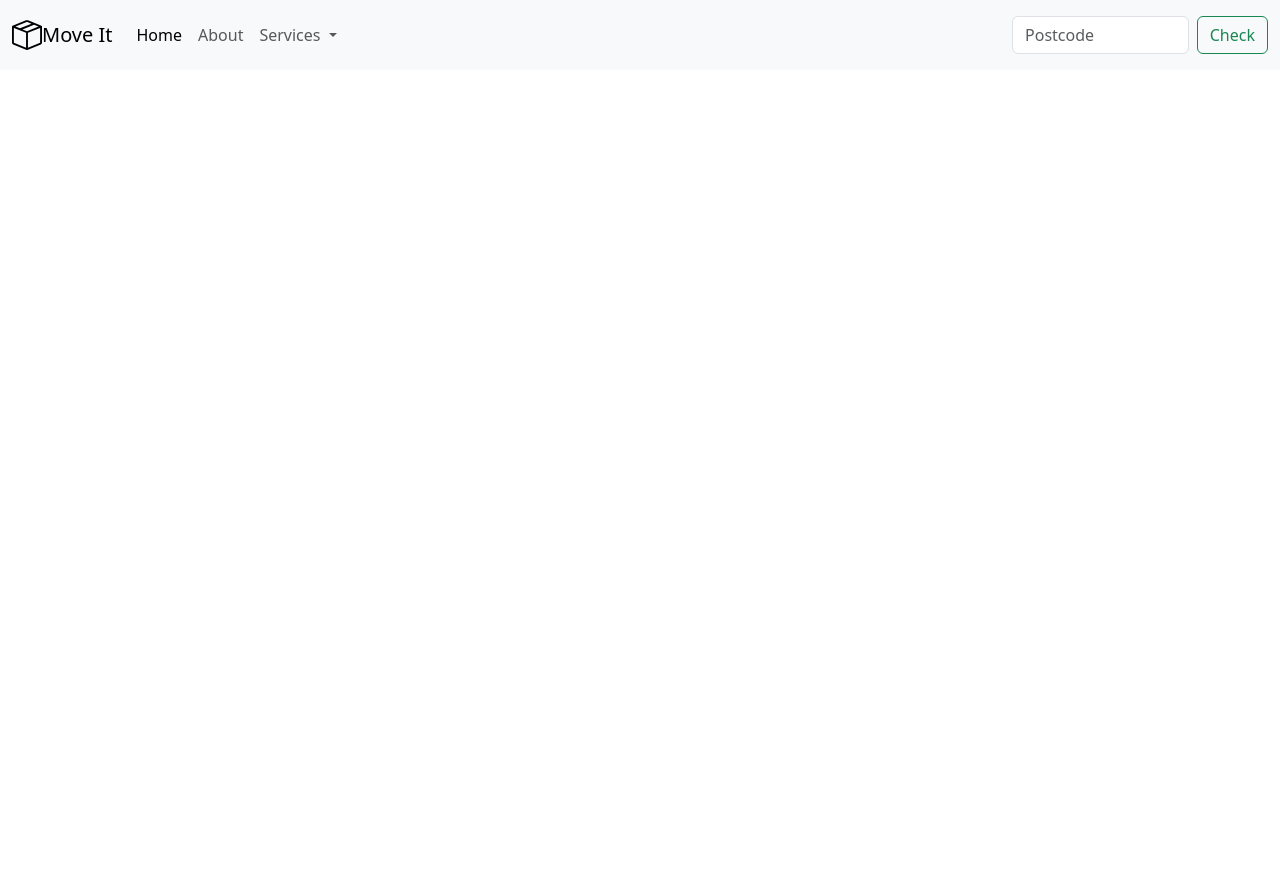
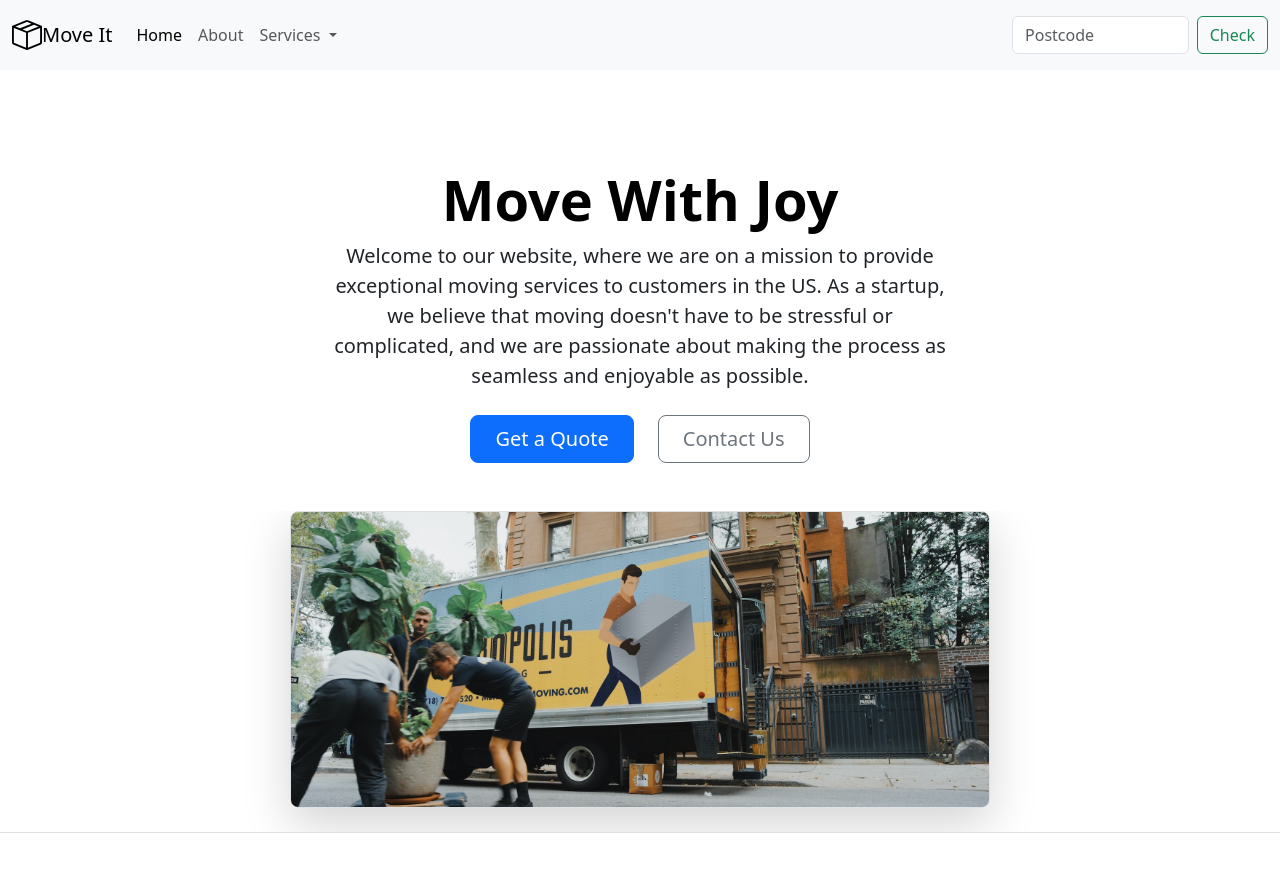
Before and after one commit to ChrisJorge/PA-307.6.2, a plain HTML site: page index.html in a window 1280 px wide. Before the commit the page ends 800 px from the top, so only its background shows below. Drawn offline with nearby package versions, Linux system fonts and the light colour scheme.

Commit message:
added Website Section

```diff
--- a/index.html
+++ b/index.html
@@ -11,6 +11,7 @@
         <link rel="stylesheet" href="./style.css">
     </head>
     <body>
+        <!-- Nav Bar -->
         <nav class="navbar navbar-expand-lg bg-body-tertiary">
             <div class="container-fluid">
               <img src="./Images/box-seam.svg" alt="Logo" height="30">
@@ -48,6 +49,23 @@
               </div>
             </nav>
           </nav>
+        <!-- Company Purpose -->
+
+  <div class="px-4 pt-5 my-5 text-center border-bottom">
+    <h1 class="display-4 fw-bold text-body-emphasis">Move With Joy</h1>
+    <div class="col-lg-6 mx-auto">
+      <p class="lead mb-4">Welcome to our website, where we are on a mission to provide exceptional moving services to customers in the US. As a startup, we believe that moving doesn't have to be stressful or complicated, and we are passionate about making the process as seamless and enjoyable as possible.</p>
+      <div class="d-grid gap-2 d-sm-flex justify-content-sm-center mb-5">
+        <button type="button" class="btn btn-primary btn-lg px-4 me-sm-3">Get a Quote</button>
+        <button type="button" class="btn btn-outline-secondary btn-lg px-4">Contact Us</button>
+      </div>
+    </div>
+    <div class="overflow-hidden" style="max-height: 100vh;">
+      <div class="container px-5">
+        <img src="/Images/moving-van.jpg" class="img-fluid border rounded-3 shadow-lg mb-4" alt="Example image" width="700" height="500" loading="lazy">
+      </div>
+    </div>
+  </div>
         <script src="https://cdn.jsdelivr.net/npm/bootstrap@5.3.2/dist/js/bootstrap.bundle.min.js" integrity="sha384-C6RzsynM9kWDrMNeT87bh95OGNyZPhcTNXj1NW7RuBCsyN/o0jlpcV8Qyq46cDfL" crossorigin="anonymous"></script>
         <script src="./app.js" async defer></script>
     </body>
```
